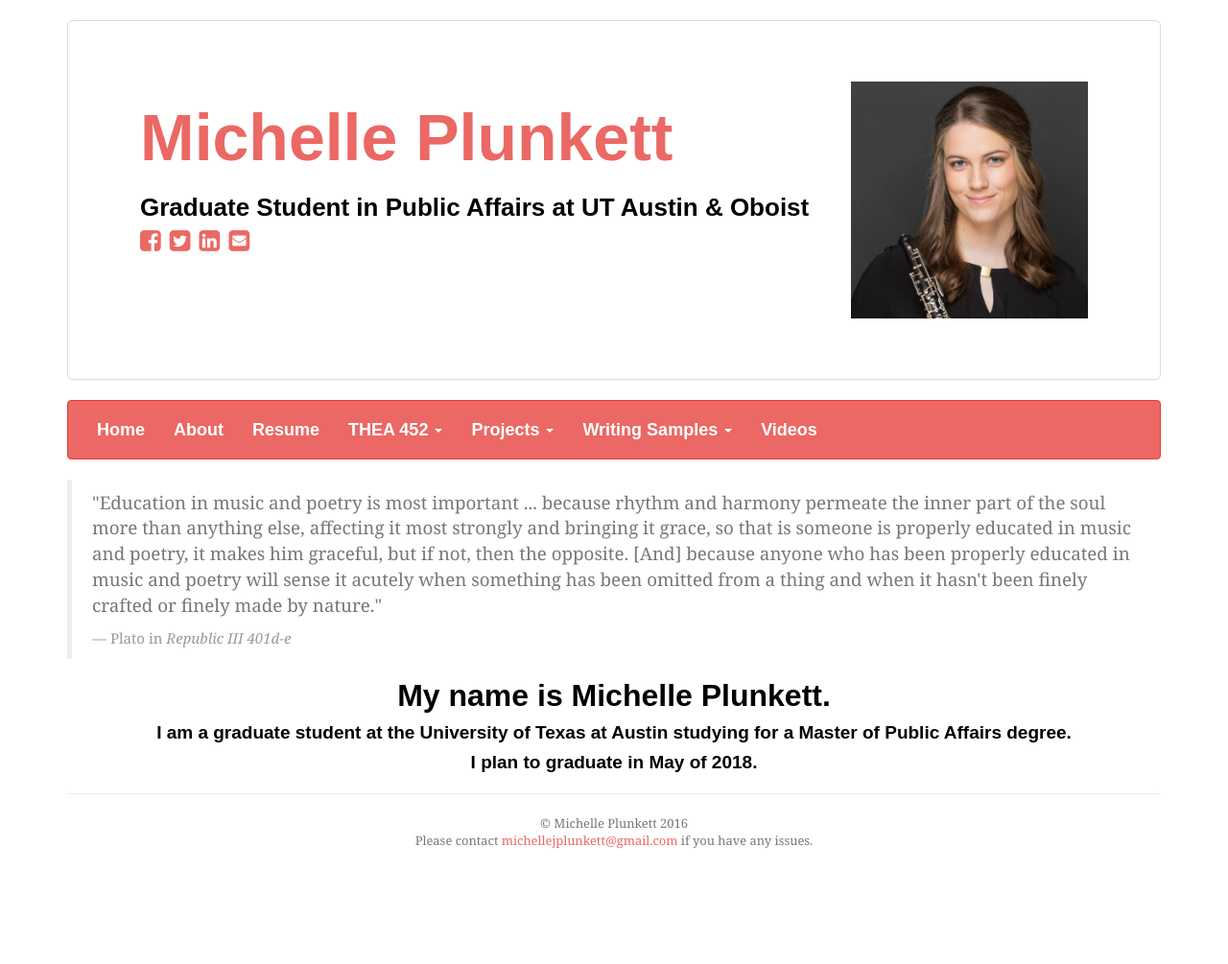
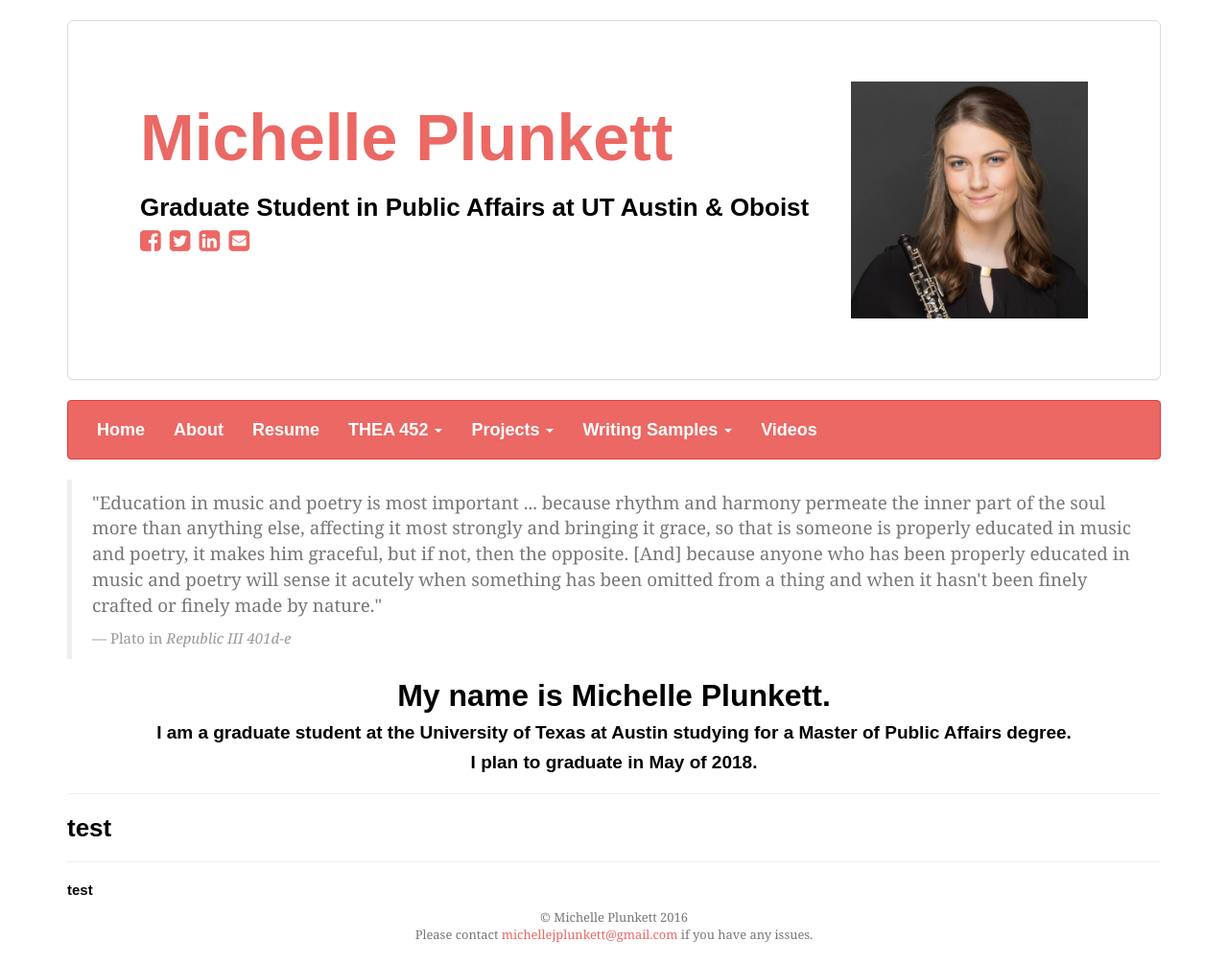
Before and after one commit to michelleplunkett/michelleplunkett.github.io, a Jekyll site: the page built from about/_posts/2016-06-22-about.html, in a window 1280 px wide. Shown: the whole page at 96% size. Built offline with Jekyll 4.4.1, drawn with Linux system fonts in a browser that asks for light colours; nearby versions of some CDN libraries; some web fonts are replaced; Markdown is read by kramdown in place of the engine named in the settings; before the commit the page ends 906 px from its top, so only the background shows below that.

Commit message:
Update 2016-06-22-about.html

```diff
--- a/about/_posts/2016-06-22-about.html
+++ b/about/_posts/2016-06-22-about.html
@@ -16,3 +16,6 @@ date: 	2016-06-22 12:00:00
 	</center>
 
 	<hr>
+	<h3>test</h3>
+	<hr>
+	<h5>test</h5>
```
